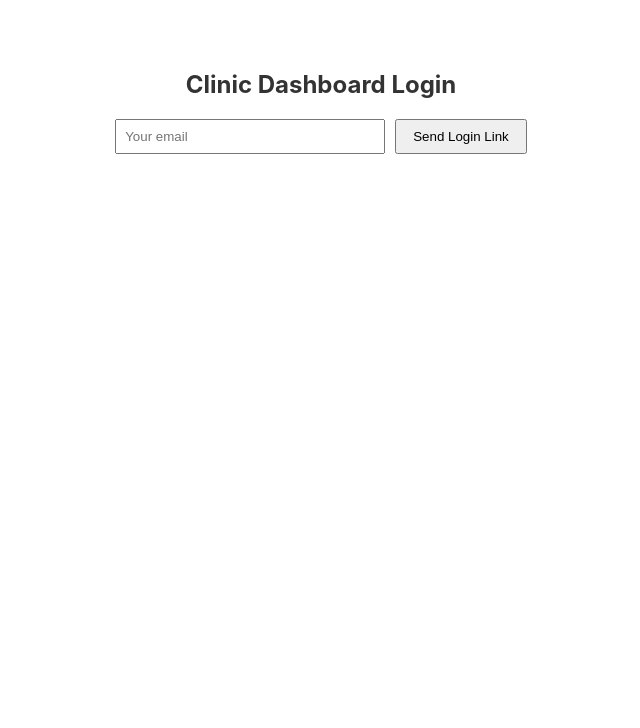
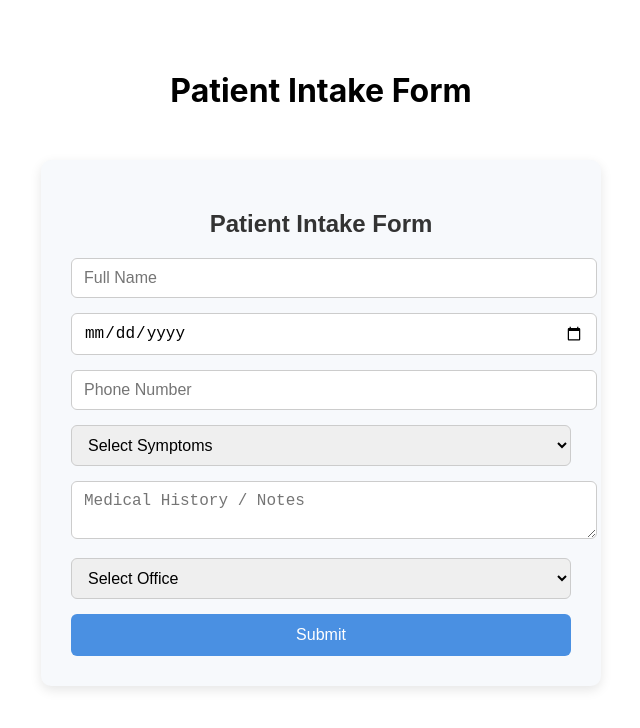
Before and after one commit to nemat777/clinic-frontend, a React (Create React App) app: page / in a window 1280 px wide. Shown: the top 728 px of the page, without its empty margins (319-959 px from the left). Built offline with nearby package versions, Linux system fonts and the light colour scheme.

Commit message:
Update App.js

```diff
--- a/src/App.js
+++ b/src/App.js
@@ -1,13 +1,20 @@
 // src/App.js
 import React from 'react';
+import { BrowserRouter as Router, Routes, Route } from 'react-router-dom';
+import PatientIntakePage from './PatientIntakePage';
 import ProtectedDashboard from './ProtectedDashboard';
 
 function App() {
   return (
-    <div>
-      {/* Replace this officeId with dynamic value per office later */}
-      <ProtectedDashboard officeId="OFFICE1_UUID" />
-    </div>
+    <Router>
+      <Routes>
+        {/* Public patient intake */}
+        <Route path="/" element={<PatientIntakePage />} />
+
+        {/* Protected doctor dashboard */}
+        <Route path="/dashboard" element={<ProtectedDashboard officeId="OFFICE1_UUID" />} />
+      </Routes>
+    </Router>
   );
 }
 
```
